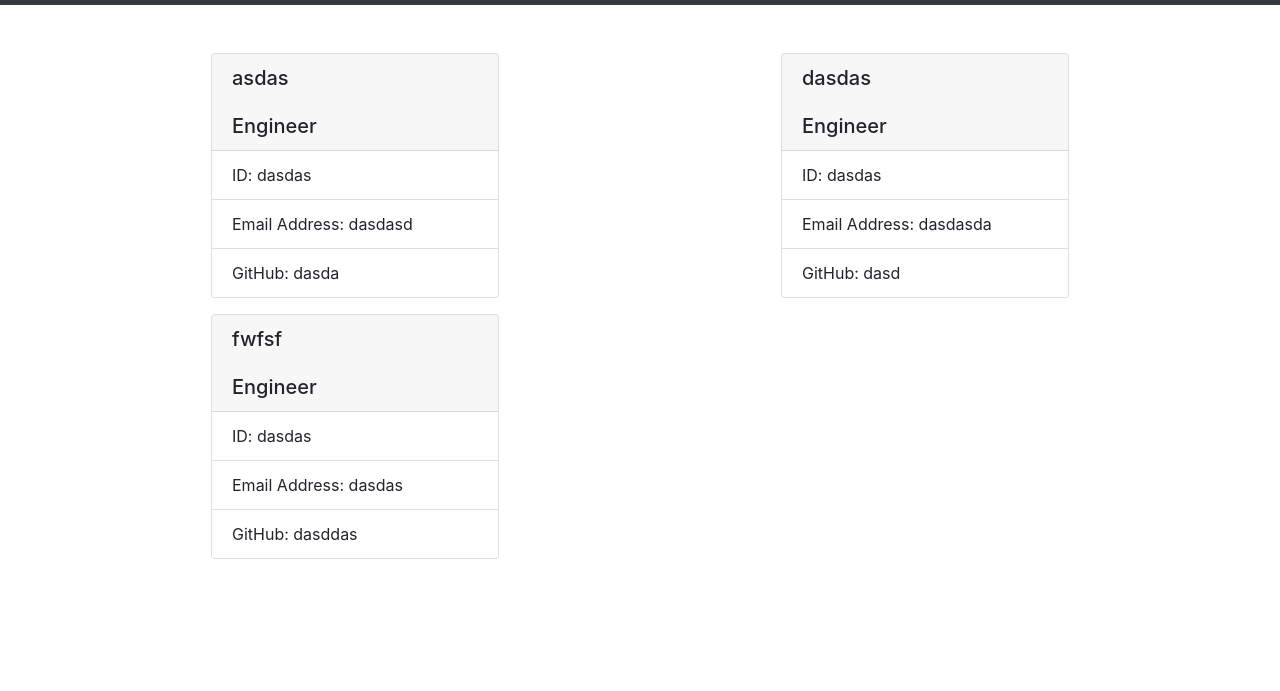
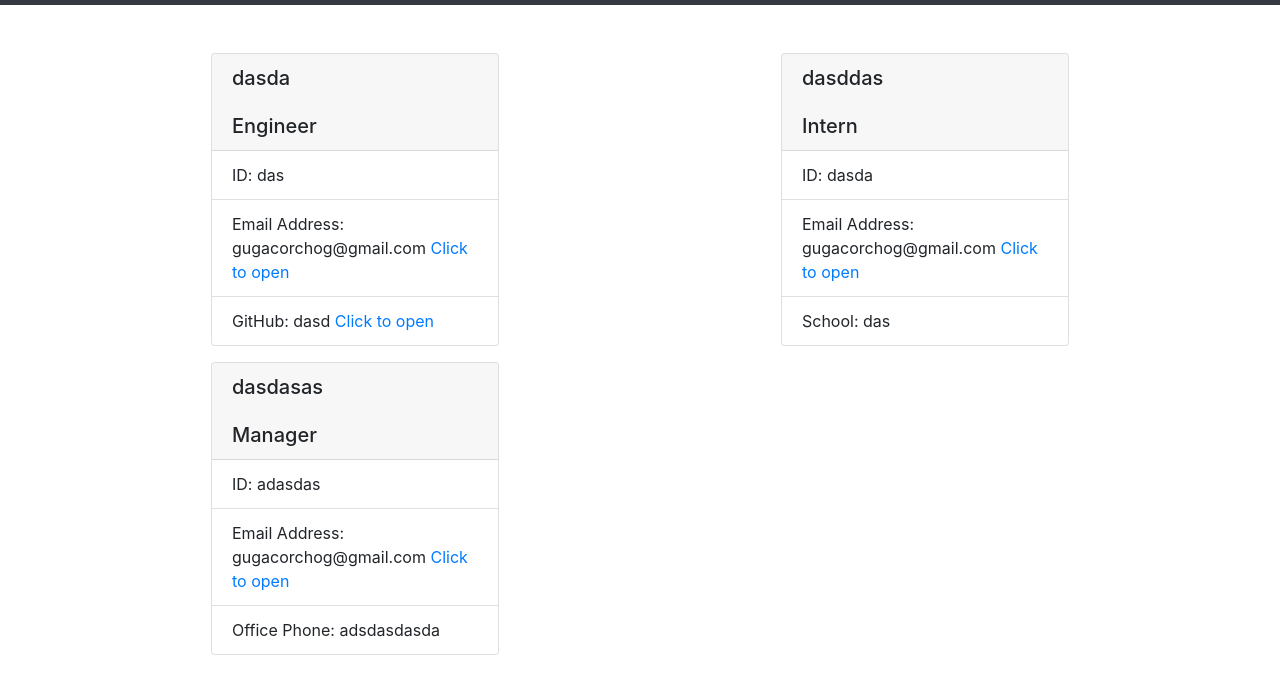
Before and after one commit to gugacorchog/Team-Profile-Generator, a website: page team/teamList.html in a window 1280 px wide. Shown: the part 51-742 px from the top of the page. Drawn offline with nearby package versions, Linux system fonts and the light colour scheme.

Commit message:
Github email link in the html page

```diff
--- a/team/teamList.html
+++ b/team/teamList.html
@@ -14,29 +14,37 @@
         <div class="container">
             <div class="row"><div class="col-6">
             <div class="card mx-auto mb-3" style="width: 18rem">
-            <h5 class="card-header">asdas<br /><br />Engineer</h5>
+            <h5 class="card-header">dasda<br /><br />Engineer</h5>
             <ul class="list-group list-group-flush">
-                <li class="list-group-item">ID: dasdas</li>
-                <li class="list-group-item">Email Address: dasdasd</li>
-                <li class="list-group-item">GitHub: dasda</li>
+                <li class="list-group-item">ID: das</li>
+                <li class="list-group-item">Email Address: gugacorchog@gmail.com
+                <a href="mailto:gugacorchog@gmail.com" alt="Email link" target="blank">Click to open</a>
+                </li>
+                <li class="list-group-item">GitHub: dasd
+                <a href="https://gitbub.com/dasd" alt="GitHub link" target="blank">Click to open</a>
+                </li>
             </ul>
             </div>
         </div><div class="col-6">
             <div class="card mx-auto mb-3" style="width: 18rem">
-            <h5 class="card-header">dasdas<br /><br />Engineer</h5>
+            <h5 class="card-header">dasddas<br /><br />Intern</h5>
             <ul class="list-group list-group-flush">
-                <li class="list-group-item">ID: dasdas</li>
-                <li class="list-group-item">Email Address: dasdasda</li>
-                <li class="list-group-item">GitHub: dasd</li>
+                <li class="list-group-item">ID: dasda</li>
+                <li class="list-group-item">Email Address: gugacorchog@gmail.com
+                <a href="mailto:gugacorchog@gmail.com" alt="Email link" target="blank">Click to open</a>
+                </li>
+                <li class="list-group-item">School: das</li>
             </ul>
             </div>
         </div><div class="col-6">
             <div class="card mx-auto mb-3" style="width: 18rem">
-            <h5 class="card-header">fwfsf<br /><br />Engineer</h5>
+            <h5 class="card-header">dasdasas<br /><br />Manager</h5>
             <ul class="list-group list-group-flush">
-                <li class="list-group-item">ID: dasdas</li>
-                <li class="list-group-item">Email Address: dasdas</li>
-                <li class="list-group-item">GitHub: dasddas</li>
+                <li class="list-group-item">ID: adasdas</li>
+                <li class="list-group-item">Email Address: gugacorchog@gmail.com
+                <a href="mailto:gugacorchog@gmail.com" alt="Email link" target="blank">Click to open</a>
+                </li>
+                <li class="list-group-item">Office Phone: adsdasdasda</li>
             </ul>
             </div>
         </div> </div>
```
Also changed, not shown: index.js (+12 -4 lines), README.md.
